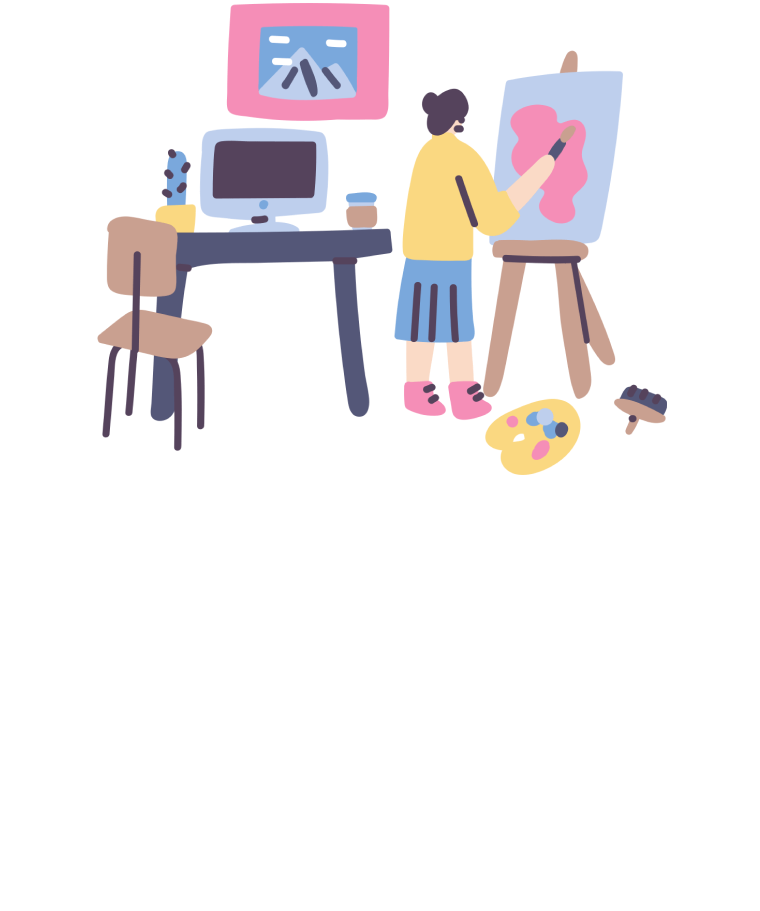
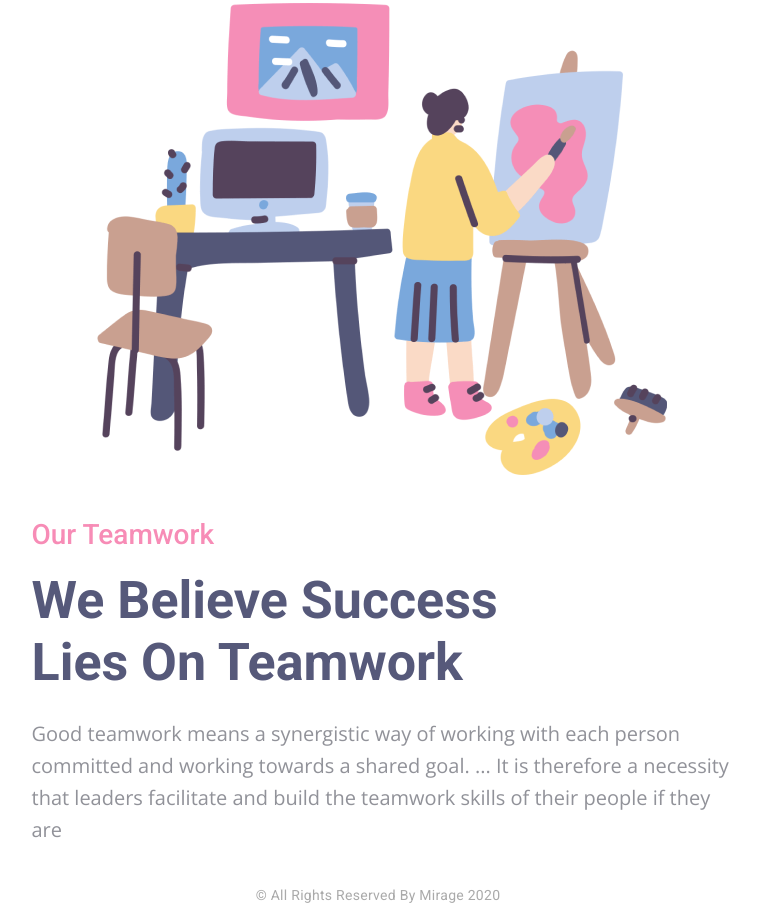
Before and after one commit to klevoDev/14-Practice-extanded, a plain HTML site: page index.html in a window 1280 px wide. Shown: the part 1387-2298 px from the top of the page, without its empty margins (258-1018 px from the left). Before the commit the page ends 1862 px from the top, so only its background shows below. Drawn offline with nearby package versions, Linux system fonts and the light colour scheme.

Commit message:
add final section

```diff
--- a/index.html
+++ b/index.html
@@ -50,10 +50,27 @@
 
             <section class="page__teamwork teamwork">
                 <div class="container">
-
+                    <div class="teamwork__label label">
+                        Our Teamwork
+                    </div>
+                    <h2 class="teamwork__subheading subheading">
+                        We Believe Success
+                        Lies On Teamwork
+                    </h2>
+                    <p class="teamwork__text text">
+                        Good teamwork means a synergistic way of working with each person committed and working towards a shared goal. ... It is therefore a necessity that leaders facilitate and build the teamwork skills of their people if they are
+                    </p>
                 </div>
             </section>
         </main>
+
+        <footer class="footer">
+            <div class="container">
+                <div class="footer__copy">
+                    © All Rights Reserved By Mirage 2020
+                </div>
+            </div>
+        </footer>
     </div>
 </body>
 
--- a/scss/_blocks.scss
+++ b/scss/_blocks.scss
@@ -1,7 +1,9 @@
 .wrapper {
-    margin: 50px 0 8px;
+    margin: 50px 0 18px;
 }
-
+body{
+    font-family: 'Roboto', sans-serif;
+}
 .container {
     max-width: 701px;
     margin: 0 auto;
@@ -9,22 +11,21 @@
     box-sizing: content-box;
 }
 
-
 .label {
-    font-family: 'Roboto', sans-serif;
     font-weight: 500;
     font-size: 28px;
     line-height: 143%;
     color: #F78CB6;
 }
+
 .text {
-    font-family: 'Open Sans';
+    font-family: 'Open Sans', sans-serif;
     font-size: 20px;
     line-height: 160%;
     color: #919299;
 }
+
 .subheading {
-    font-family: 'Roboto', sans-serif;
     font-weight: 700;
     font-size: 52px;
     line-height: 119%;
--- /dev/null
+++ b/scss/_footer.scss
@@ -0,0 +1,12 @@
+.footer {
+
+    &__copy {
+        text-align: center;
+        margin-right: 8px;
+        font-size: 14px;
+        line-height: 214%;
+        letter-spacing: 0.02em;
+
+color: #AAAAAA;
+    }
+}
--- a/scss/_page.scss
+++ b/scss/_page.scss
@@ -11,3 +11,10 @@
         margin-bottom: 40px;
     }
 }
+
+.page {
+
+    &__teamwork {
+        margin-bottom: 35px;
+    }
+}
--- a/scss/_product.scss
+++ b/scss/_product.scss
@@ -5,7 +5,6 @@
     }
 
     &__heading {
-        font-family: 'Roboto', sans-serif;
         font-weight: 700;
         font-size: 64px;
         line-height: 116%;
--- /dev/null
+++ b/scss/_teamwork.scss
@@ -0,0 +1,15 @@
+
+.teamwork {
+
+    &__label {
+        margin-bottom: 15px;
+    }
+
+    &__subheading {
+        max-width: 467px;
+        margin-bottom: 24px;
+    }
+
+    &__text {
+    }
+}
--- a/scss/style.scss
+++ b/scss/style.scss
@@ -6,3 +6,5 @@
 @import "_page";
 @import "_product";
 @import "_ideas";
+@import "_teamwork";
+@import "_footer";
```
Also changed, not shown: css/style.css.
